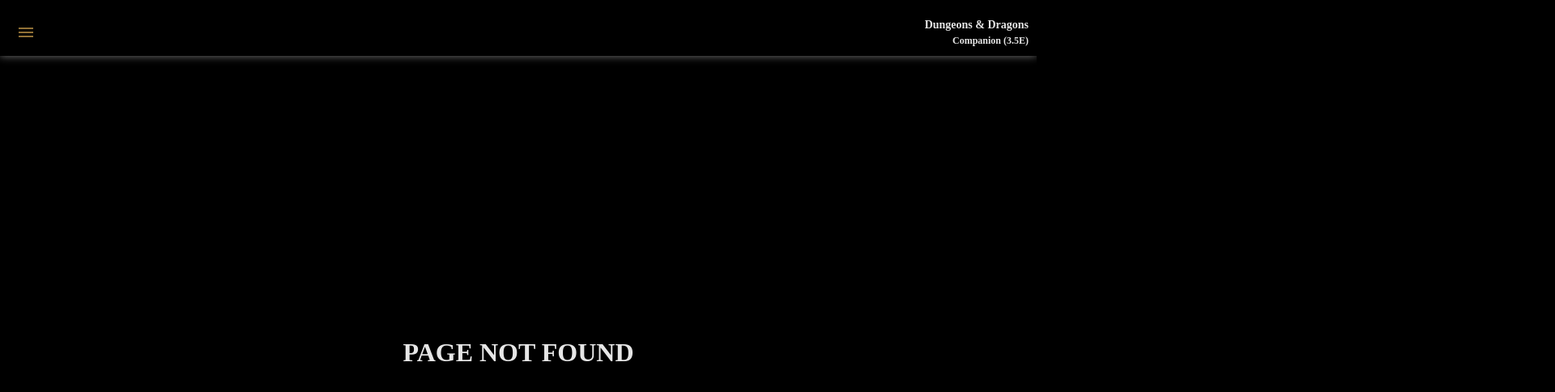
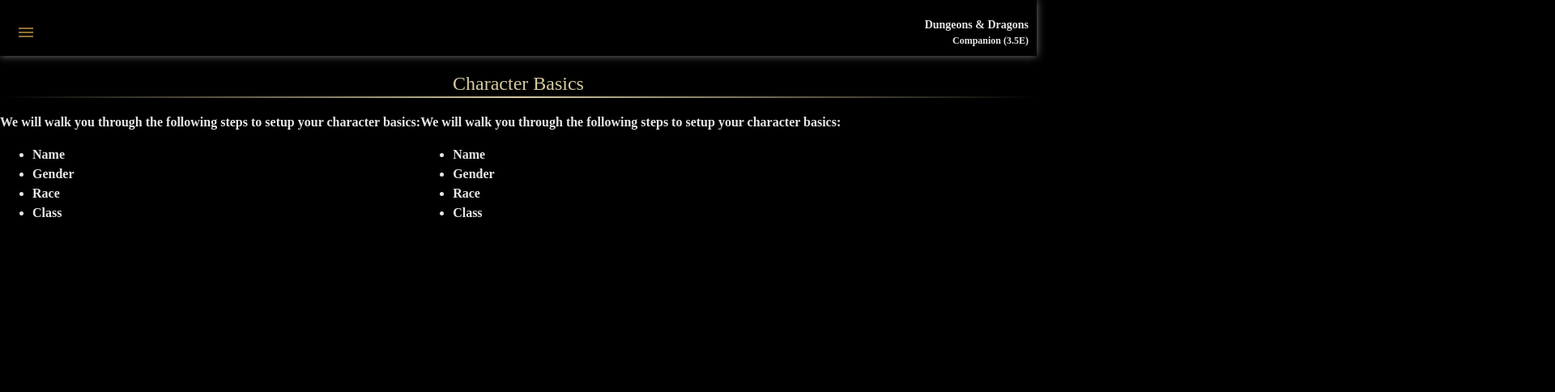
Before and after one commit to RDoneux/DD3.5-Character-Sheet, a React (Vite) app: page /character-basics in a window 1280 px wide. Before the commit this address had no page. Shown: the top 484 px of the page at 81% size, 1920 px wide, since content can reach past the window. Built offline with nearby package versions, Linux system fonts and the light colour scheme; a web font is replaced by a local one.

Commit message:
Add CharacterBasics route and QuestionSet component for character setup

```diff
--- a/src/App.tsx
+++ b/src/App.tsx
@@ -5,6 +5,7 @@ import Header from './components/header/Header';
 import styles from './App.module.css';
 import { ThemeProvider } from '@emotion/react';
 import { createTheme, CssBaseline } from '@mui/material';
+import CharacterBasics from './routes/character-basics/CharacterBasics';
 
 const theme = createTheme({
   typography: {
@@ -22,7 +23,7 @@ const theme = createTheme({
     },
     text: {
       primary: '#E6E6E6',
-      secondary: '#000000'
+      secondary: '#D5CAA0'
     }
   }
 });
@@ -37,6 +38,7 @@ function App() {
           <div className={styles['content']}>
             <Routes>
               <Route index element={<Home />} />
+              <Route path="/character-basics" element={<CharacterBasics />} />
               <Route path="*" element={<NotFound />} />
             </Routes>
           </div>
--- /dev/null
+++ b/src/components/question-set/QuestionSet.module.css
@@ -0,0 +1,13 @@
+.container {
+  padding-top: 20px;
+
+  .scrollable-content-wrapper {
+    display: flex;
+    overflow-x: scroll;
+    width: 100%;
+
+    .scrollable-content {
+      /* width: 100%; */
+    }
+  }
+}
--- /dev/null
+++ b/src/components/question-set/QuestionSet.tsx
@@ -0,0 +1,23 @@
+import React, { PropsWithChildren } from 'react';
+import styles from './QuestionSet.module.css';
+import Title from './title/Title';
+
+interface QuestionSetProps extends PropsWithChildren {
+  title: string;
+}
+
+export default function QuestionSet({ title, children }: QuestionSetProps) {
+  return (
+    <div className={styles['container']}>
+      <Title title={title} />
+      <div
+        style={{ width: `${React.Children.count(children)}00%` }}
+        className={styles['scrollable-content-wrapper']}
+      >
+        {React.Children.map(children, (child) => (
+          <div className={styles['scrollable-content']}>{child}</div>
+        ))}
+      </div>
+    </div>
+  );
+}
--- /dev/null
+++ b/src/components/question-set/info/Info.tsx
@@ -0,0 +1,5 @@
+import { PropsWithChildren } from 'react';
+
+export default function Info({ children }: PropsWithChildren) {
+  return <div>{children}</div>;
+}
--- /dev/null
+++ b/src/components/question-set/title/Title.tsx
@@ -0,0 +1,33 @@
+import { Typography } from '@mui/material';
+
+interface TitleProps {
+  title: string;
+}
+
+export default function Title({ title }: TitleProps) {
+  return (
+    <Typography
+      variant="h1"
+      sx={{
+        position: 'relative',
+        display: 'inline-block',
+        fontSize: '24px',
+        width: '100%',
+        color: '#D5CAA0',
+        textAlign: 'center',
+        '&::after': {
+          content: '""',
+          position: 'absolute',
+          left: 0,
+          right: 0,
+          bottom: -4,
+          height: '2px',
+          background:
+            'linear-gradient(to right, transparent, #D5CAA0, transparent)'
+        }
+      }}
+    >
+      {title}
+    </Typography>
+  );
+}
--- /dev/null
+++ b/src/routes/character-basics/CharacterBasics.tsx
@@ -0,0 +1,34 @@
+import Info from '../../components/question-set/info/Info';
+import QuestionSet from '../../components/question-set/QuestionSet';
+
+export default function CharacterBasics() {
+  return (
+    <QuestionSet title="Character Basics">
+      <Info>
+        <h4>
+          We will walk you through the following steps to setup your character
+          basics:
+          <ul>
+            <li>Name</li>
+            <li>Gender</li>
+            <li>Race</li>
+            <li>Class</li>
+          </ul>
+        </h4>
+      </Info>
+
+      <Info>
+        <h4>
+          We will walk you through the following steps to setup your character
+          basics:
+          <ul>
+            <li>Name</li>
+            <li>Gender</li>
+            <li>Race</li>
+            <li>Class</li>
+          </ul>
+        </h4>
+      </Info>
+    </QuestionSet>
+  );
+}
```
Also changed, not shown: src/routes/character-basics/CharacterBasics.module.css (added).
